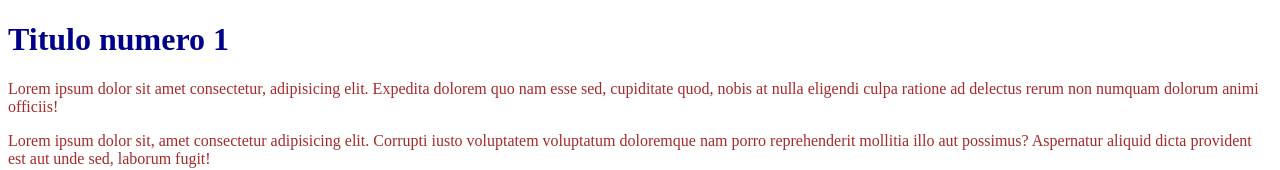
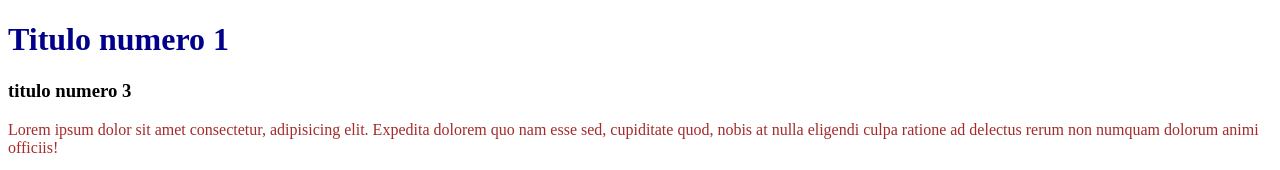
Before and after one commit to cesar896545/CesarVentura, a plain HTML site: page index.html in a window 1280 px wide. Shown: the top 170 px of the page. Drawn offline with Linux system fonts and the light colour scheme.

Commit message:
He agregado un titulo nivel 3

```diff
--- a/index.html
+++ b/index.html
@@ -11,6 +11,7 @@
 
 <body>
     <h1>Titulo numero 1</h1>
+    <h3>titulo numero 3</h3>
 
     <p>Lorem ipsum dolor sit amet consectetur, adipisicing elit. Expedita dolorem quo nam esse sed, cupiditate quod,
         nobis at nulla eligendi culpa ratione ad delectus rerum non numquam dolorum animi officiis!</p>
```
